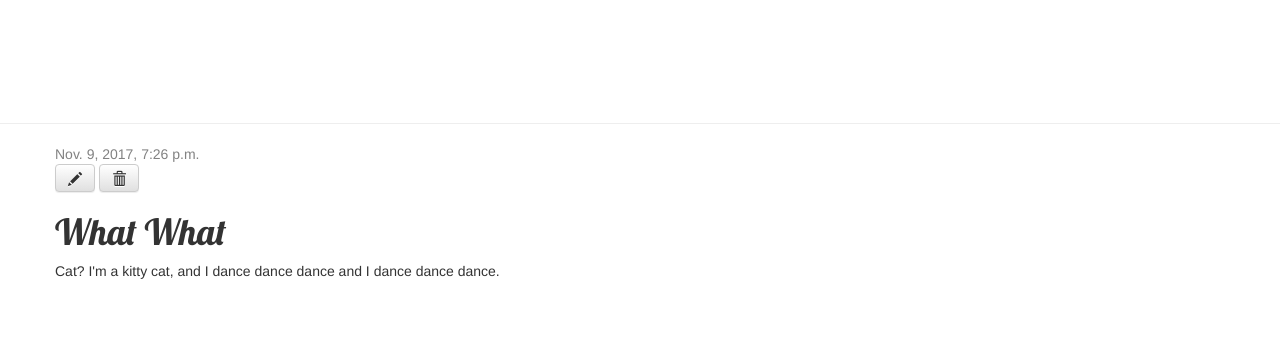
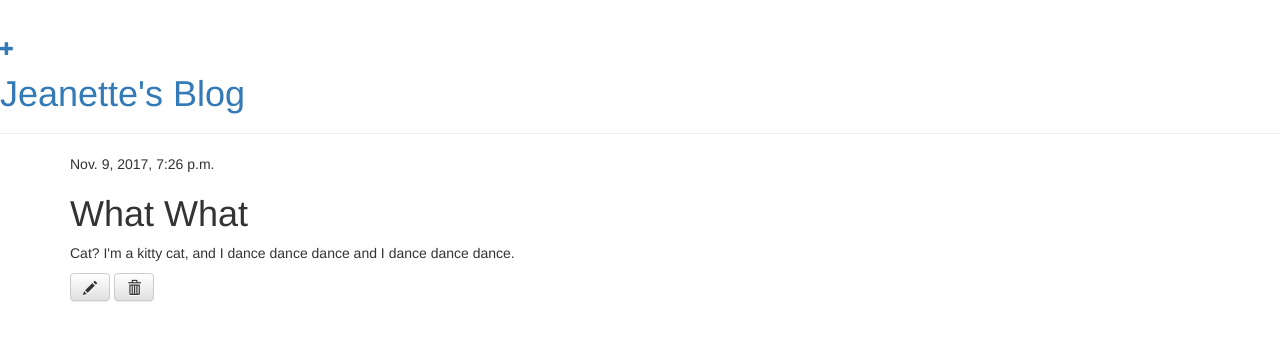
Before and after one commit to jeanettie/jeanettiesblog, a Django app: page /post/2/ in a window 1280 px wide. Shown: the top 350 px of the page. Run offline with Django 3.2, Linux system fonts and the light colour scheme; a user stored in the database is signed in; data comes from the database, SQL or seed files in the repository; both versions use the stored data as it was after the commit; some libraries are stand-ins or nearby versions.

Commit message:
fixing static folder path, editing css, adding some comments

```diff
--- a/blog/templates/blog/base.html
+++ b/blog/templates/blog/base.html
@@ -2,14 +2,18 @@
 <html>
     <head>
         <title>Jeanette's Blog</title>
+<!-- import bootstrap -->
         <link rel="stylesheet" href="//maxcdn.bootstrapcdn.com/bootstrap/3.2.0/css/bootstrap.min.css">
         <link rel="stylesheet" href="//maxcdn.bootstrapcdn.com/bootstrap/3.2.0/css/bootstrap-theme.min.css">
-        <link href='//fonts.googleapis.com/css?family=Lobster&subset=latin,latin-ext' rel='stylesheet' type='text/css'>
+<!-- google font import -->
+        <link href='https://fonts.googleapis.com/css?family=Quicksand' rel='stylesheet' type='text/css'>
+<!-- local stylesheet -->
         <link rel="stylesheet" href="{% static 'css/blog.css' %}">
     </head>
     <body>
     <div class="page-header">
 
+<!-- if user is logged in show add new post link -->
         {% if user.is_authenticated %}
             <a href="{% url 'post_new' %}" class="top-menu"><span class="glyphicon glyphicon-plus"></span></a>
         {% endif %}
@@ -25,5 +29,5 @@
             </div>
         </div>
     </div>
-</body>
+    </body>
 </html>
--- a/blog/templates/blog/post_delete.html
+++ b/blog/templates/blog/post_delete.html
@@ -3,9 +3,9 @@
 {% block content %}
     <h1>Delete post</h1>
     <p>Are you sure you want to delete "{{ post.title }}"?</p>
-
+<!-- yes icon removes post from list-->
     <a class="btn btn-default" href="{% url 'post_remove' pk=post.pk %}"><span class="glyphicon glyphicon-ok"></span></a>
-
+<!-- no icon links back to post detail html-->
     <a class="btn btn-default" href="{% url 'post_detail' pk=post.pk %}"><span class="glyphicon glyphicon-remove"></span></a>
     </form>
 {% endblock %}
--- a/blog/templates/blog/post_detail.html
+++ b/blog/templates/blog/post_detail.html
@@ -1,6 +1,8 @@
 {% extends 'blog/base.html' %}
 
 {% block content %}
+
+
     <div class="post">
         {% if post.published_date %}
             <div class="date">
@@ -8,14 +10,16 @@
             </div>
         {% endif %}
 
-		{% if user.is_authenticated %}
+
+<!-- Post -->
+
+        <h1>{{ post.title }}</h1>
+        <p>{{ post.text|linebreaksbr }}</p>
+
+<!-- Gliphs only show if user is logged in -->
+        {% if user.is_authenticated %}
      		<a class="btn btn-default" href="{% url 'post_edit' pk=post.pk %}"><span class="glyphicon glyphicon-pencil"></span></a>
      		<a class="btn btn-default" href="{% url 'post_delete' pk=post.pk %}"><span class="glyphicon glyphicon-trash"></span></a>
 		{% endif %}
-
-
-
-        <h1>{{ post.title }}</h1>
-        <p>{{ post.text|linebreaksbr }}</p>
     </div>
 {% endblock %}
--- a/blog/templates/blog/post_list.html
+++ b/blog/templates/blog/post_list.html
@@ -3,11 +3,12 @@
 {% block content %}
     {% for post in posts %}
         <div class="post">
+
+            <h1><a href="{% url 'post_detail' pk=post.pk %}">{{ post.title }}</a></h1>
+            <p>{{ post.text|linebreaksbr }}</p>
             <div class="date">
                 {{ post.published_date }}
             </div>
-            <h1><a href="{% url 'post_detail' pk=post.pk %}">{{ post.title }}</a></h1>
-            <p>{{ post.text|linebreaksbr }}</p>
         </div>
     {% endfor %}
 {% endblock %}
--- a/blog/templates/blog/static/css/blog.css
+++ /dev/null
@@ -1,46 +0,0 @@
-.page-header {
-    background-color: #0000fff;
-    margin-top: 0;
-    padding: 20px 20px 20px 40px;
-}
-
-.page-header h1, .page-header h1 a, .page-header h1 a:visited, .page-header h1 a:active {
-    color: #ffffff;
-    font-size: 36pt;
-    text-decoration: none;
-}
-
-.content {
-    margin-left: 40px;
-}
-
-h1, h2, h3, h4 {
-    font-family: 'Lobster', cursive;
-}
-
-.date {
-    color: #828282;
-}
-
-.save {
-    float: right;
-}
-
-.post-form textarea, .post-form input {
-    width: 100%;
-}
-
-.top-menu, .top-menu:hover, .top-menu:visited {
-    color: #ffffff;
-    float: right;
-    font-size: 26pt;
-    margin-right: 20px;
-}
-
-.post {
-    margin-bottom: 70px;
-}
-
-.post h1 a, .post h1 a:visited {
-    color: #000000;
-}
--- a/blog/views.py
+++ b/blog/views.py
@@ -9,6 +9,7 @@ def post_list(request):
     posts = Post.objects.filter(published_date__lte=timezone.now()).order_by('published_date')
     return render(request, 'blog/post_list.html', {'posts': posts})
 
+#Shows information for an individual post
 def post_detail(request, pk):
     post = get_object_or_404(Post, pk=pk)
     return render(request, 'blog/post_detail.html', {'post': post})
@@ -40,10 +41,12 @@ def post_edit(request, pk):
         form = PostForm(instance=post)
     return render(request, 'blog/post_edit.html', {'form': form})
 
+#path to delete confirm page
 def post_delete(request, pk):
     post = get_object_or_404(Post, pk=pk)
     return render(request, 'blog/post_delete.html', {'post': post})
 
+#actually removes post from database
 def post_remove(request, pk):
     post = get_object_or_404(Post, pk=pk)
     post.delete()
```
Also changed, not shown: db.sqlite3.
